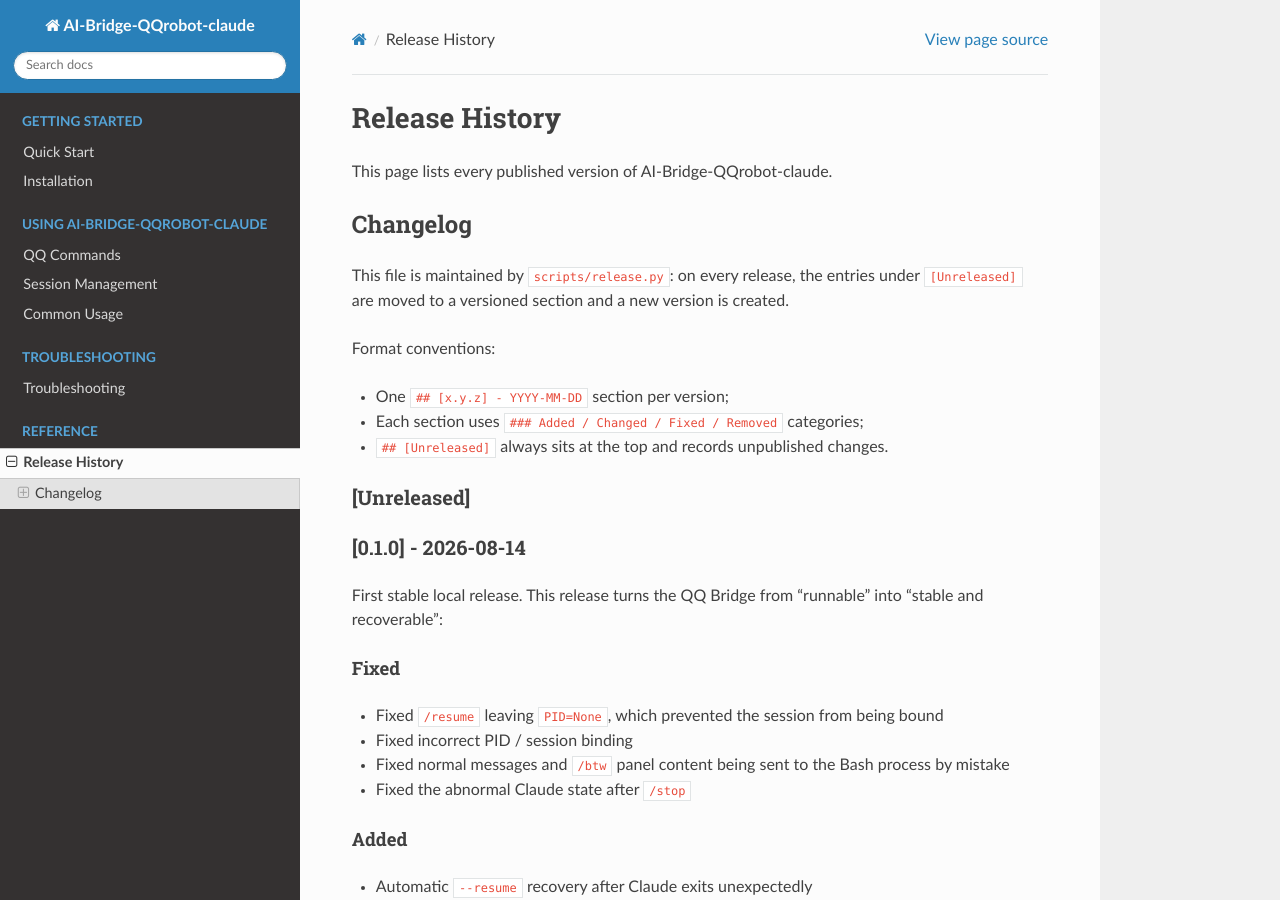
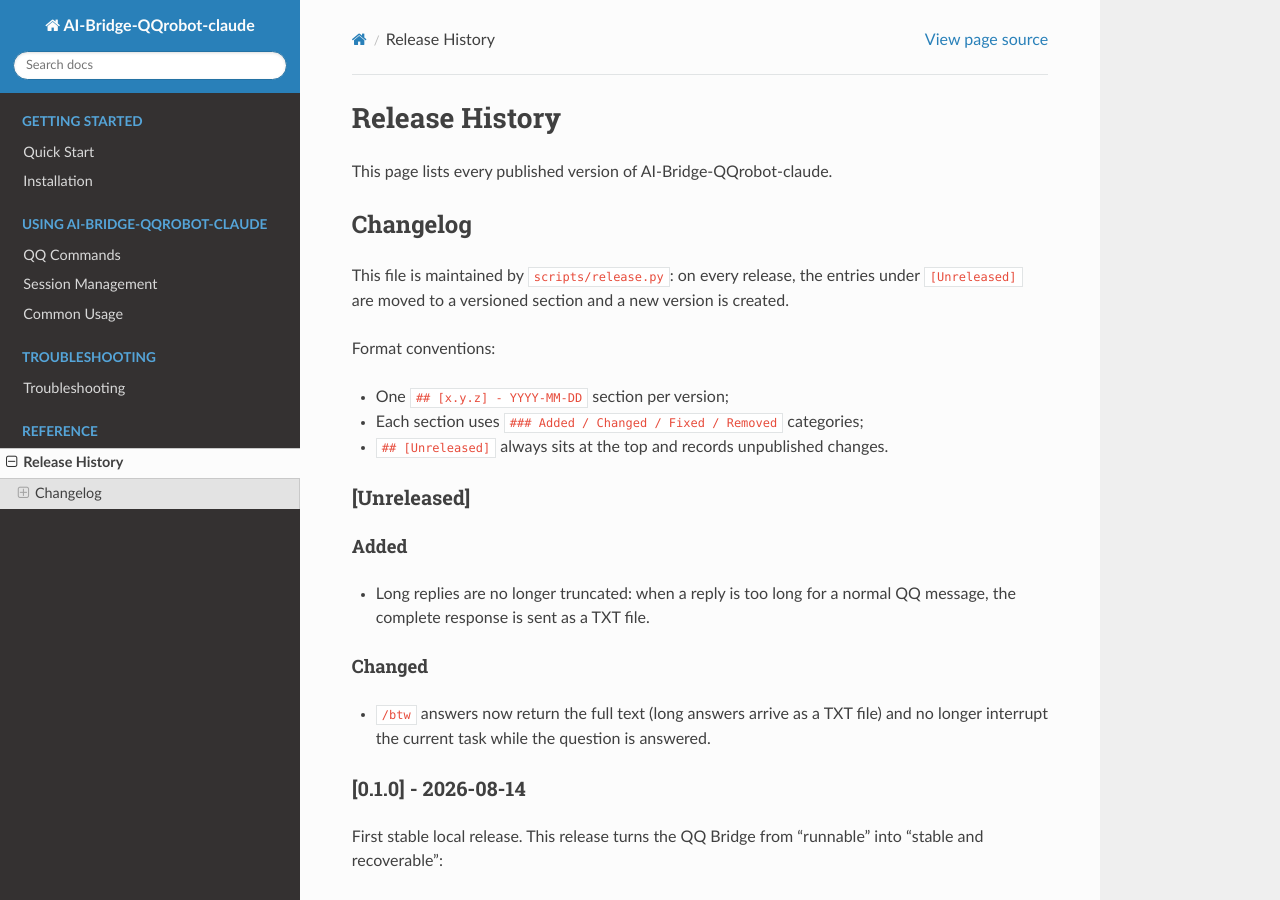
Before and after one commit to thelightonmyway/AI-Bridge-QQrobot-claude, a Sphinx documentation site: the page built from docs/source/changelog.rst, in a window 1280 px wide and 900 px high. Built offline with Sphinx 7.4.7 and the Read the Docs theme 3.1.0, drawn with Linux system fonts in a browser that asks for light colours.

Commit message:
docs: document long-reply TXT fallback and updated /btw behavior for AI-Bridge-QQrobot-claude

```diff
--- a/CHANGELOG.md
+++ b/CHANGELOG.md
@@ -11,6 +11,16 @@
 - `## [Unreleased]` always sits at the top and records unpublished changes.
 
 ## [Unreleased]
+
+### Added
+
+- Long replies are no longer truncated: when a reply is too long for a normal
+  QQ message, the complete response is sent as a TXT file.
+
+### Changed
+
+- `/btw` answers now return the full text (long answers arrive as a TXT file)
+  and no longer interrupt the current task while the question is answered.
 
 ## [0.1.0] - 2026-08-14
 
--- a/docs/source/commands.rst
+++ b/docs/source/commands.rst
@@ -88,8 +88,10 @@
     Start a brand-new session.
 
 ``/btw <question>`` (alias ``/by-the-way``)
-    Ask a question unrelated to the main task; the answer is shown locally
-    without interrupting the main flow.
+    Ask a side question without interrupting the current task. Claude answers
+    it while the main task keeps running, and the full answer is sent back to
+    QQ. Answers may take a few minutes to arrive; very long answers are
+    delivered as a TXT file instead of being truncated.
 
 ``/pwd``
     Show Claude's current working directory.
--- a/docs/source/usage.rst
+++ b/docs/source/usage.rst
@@ -6,6 +6,10 @@
 
 Send the bot a normal message. The bridge forwards it to Claude Code and
 pushes the reply back to QQ.
+
+When a reply is too long to be delivered as a normal QQ message, the bridge
+automatically sends the complete response as a TXT file instead of
+truncating it — so long answers always arrive in full.
 
 Sending images and files
 ------------------------
```
